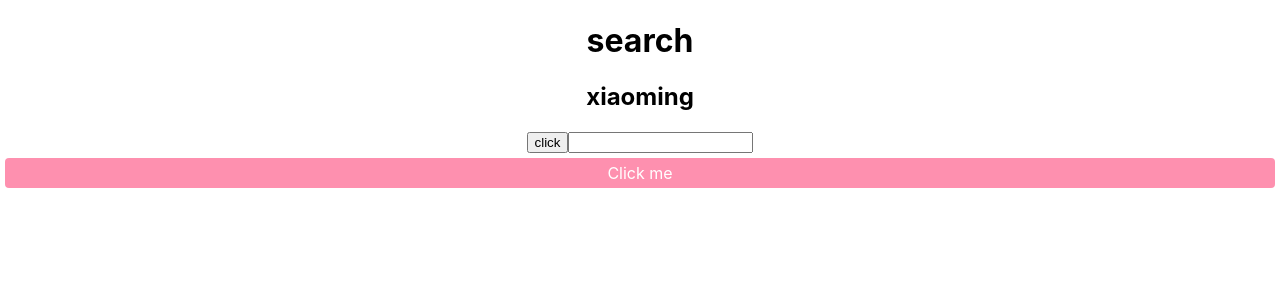
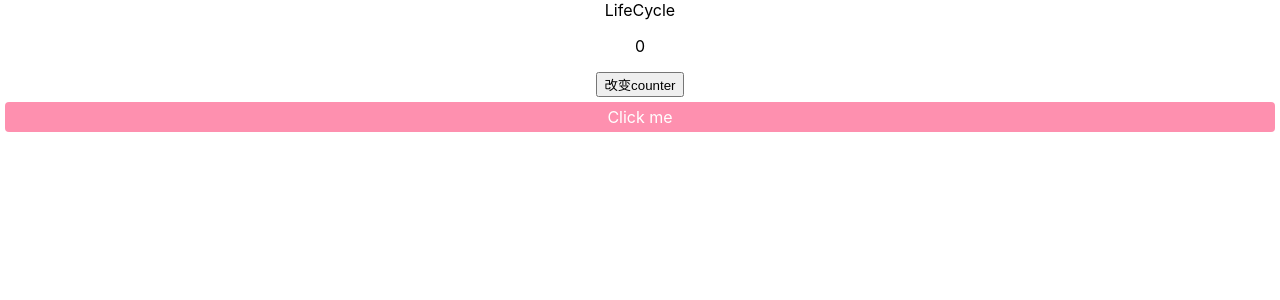
Before and after one commit to rzh11111111/react-exercise, a React (Create React App) app: page / in a window 1280 px wide. Shown: the top 300 px of the page. Built offline with nearby package versions, Linux system fonts and the light colour scheme.

Commit message:
生命周期

```diff
--- a/src/App.js
+++ b/src/App.js
@@ -3,24 +3,26 @@
 // import Home from './pages/Home';
 import Button from './pages/Button/Button';
 // import User from './pages/User';
-import Search from './pages/Search';
+// import Search from './pages/Search';
+import LifeCycle from './pages/LifeCycle';
 
 
-const store = {
-  userInfo:{
-    userName:'xiaoming'
-  }
-}
-function tellme(msg){
-  console.log('tellme',msg)
-}
+// const store = {
+//   userInfo:{
+//     userName:'xiaoming'
+//   }
+// }
+// function tellme(msg){
+//   console.log('tellme',msg)
+// }
 
 function App() {
   return (
     <div className="App">
      {/* <Home></Home> */}
      {/* <User></User> */}
-     <Search store={store} tellme={tellme}></Search>
+     {/* <Search store={store} tellme={tellme}></Search> */}
+     <LifeCycle></LifeCycle>
      <Button></Button>
     </div>
   );
--- /dev/null
+++ b/src/pages/LifeCycle.js
@@ -0,0 +1,48 @@
+import React , {Component} from 'react'
+export default class LifeCycle extends Component {
+    constructor(props){
+        super(props);
+        this.state={
+            counter:0,
+        };
+        console.log("constructor",this.state.counter)
+    }
+
+    componentWillMount(){
+        console.log("componentWillUnmount",this.state.counter)
+    }
+
+    componentDidMount(){
+        console.log("componentDidmount",this.state.counter)
+    }
+    componentWillUnmount(){
+        console.log("componentWillUnmount",this.state.counter)
+    }
+    componentWillUpdate(){
+        console.log("componentWillUpdate",this.state.counter)
+    }
+
+    componentDidUpdate(){
+        console.log("componentDidUpdate",this.state.counter)
+    }
+
+    shouldComponentUpdate(){
+        console.log("shouldComponentUpdate",this.state.counter)
+        return true;
+    }
+    setCounter=()=>{
+        this.setState({
+            counter:this.state.counter+1
+        })
+    }
+    render(){
+        console.log("render",this.state.counter)
+        const {counter}=this.state
+        return (
+            <div>LifeCycle
+                <p>{counter}</p>
+                <button onClick={this.setCounter}>改变counter</button>
+            </div>
+        )
+    }
+}
```
